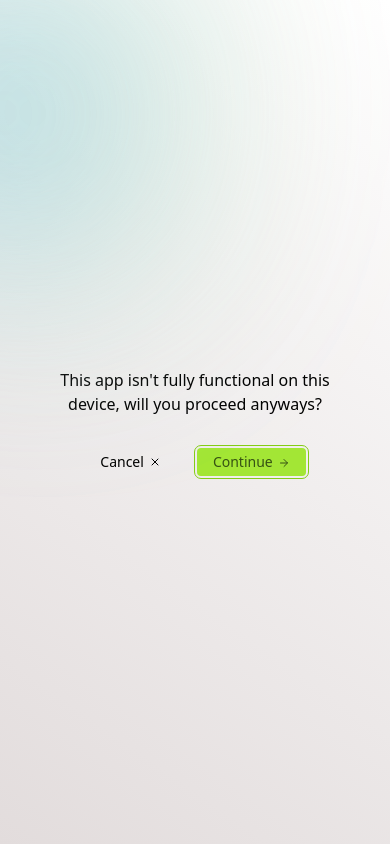
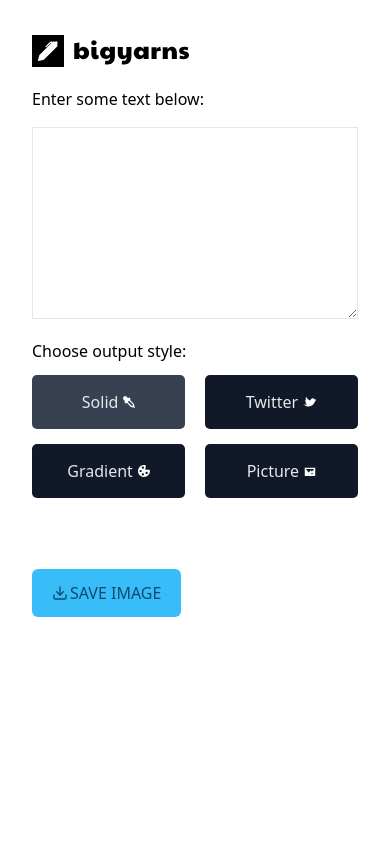
Before and after one commit to reelmza/bigyarns, a React (Create React App) app: page / in a window 390 px wide. Both pictures are taken after a click on the button "Continue". Shown: the top 844 px of the page. Built offline with nearby package versions, Linux system fonts and the light colour scheme.

Commit message:
First commit from HP pc

```diff
--- a/src/App.js
+++ b/src/App.js
@@ -1,12 +1,10 @@
-import { useRef, useState } from "react";
+import { useState } from "react";
 import html2canvas from "html2canvas";
-
 function App() {
   const [quoteText, setQuoteText] = useState("");
   const [activeStyle, setActiveStyle] = useState(["#222", "#fff"]);
   const [activeButton, setActiveButton] = useState("solid");
-  const [restrictedView, setRestrictedView] = useState(true);
-
+  const [restrictedView, setRestrictedView] = useState(null);
   const recordText = (e) => {
     e.preventDefault();
     console.log(e.target.value);
@@ -19,7 +17,6 @@ function App() {
       gradient: ["linear-gradient(315deg, #8BC6EC 0%, #9599E2 100%)", "#fff"],
       picture: ["url(https://picsum.photos/1000) center no-repeat", "#fff"],
     };
-
     setActiveStyle(styles[target]);
     return setActiveButton(target);
   };
@@ -41,10 +38,17 @@ function App() {
       document.getElementById("canvas-profile-details").style.marginTop = "0";
     });
   };
-
   return (
     <div className="content h-full lg:p-8 lg:grid lg:grid-cols-8 place-content-center">
-      <div className="options-box h-full lg:rounded-xl hidden lg:flex flex-col justify-center lg:col-span-3 px-8 md:px-14 lg:px-8 py-8 md:py-8 lg:py-8 bg-white shadow-lg">
+      {restrictedView == null || restrictedView === false ? (
+        <div
+          className={
+            "options-box h-full lg:rounded-xl lg:flex flex-col justify-center lg:col-span-3 px-8 md:px-14 lg:px-8 py-8 md:py-8 lg:py-8 bg-white shadow-lg " +
+            (restrictedView === true || restrictedView == null
+              ? "hidden"
+              : "flex")
+          }
+        >
           <div className="header flex items-center mb-5">
             <svg
               width="171"
@@ -101,7 +105,9 @@ function App() {
                 </button>
                 <button
                   className={
-                  activeButton === "twitter" ? "active bg-button" : "bg-button"
+                    activeButton === "twitter"
+                      ? "active bg-button"
+                      : "bg-button"
                   }
                   onClick={() => toggleStyle("twitter")}
                 >
@@ -144,7 +150,9 @@ function App() {
                 </button>
                 <button
                   className={
-                  activeButton === "picture" ? "bg-button active" : "bg-button"
+                    activeButton === "picture"
+                      ? "bg-button active"
+                      : "bg-button"
                   }
                   onClick={() => toggleStyle("picture")}
                 >
@@ -189,7 +197,19 @@ function App() {
             </div>
           </div>
         </div>
-      <div className="display-box hidden lg:flex items-center justify-center lg:ml-5 lg:col-span-5 md:mt-0 lg:mt-0">
+      ) : (
+        ""
+      )}
+
+      {restrictedView == null || restrictedView === false ? (
+        <div
+          className={
+            "display-box lg:flex items-center justify-center lg:ml-5 lg:col-span-5 md:mt-0 lg:mt-0 " +
+            (restrictedView === true || restrictedView == null
+              ? "hidden"
+              : "flex")
+          }
+        >
           <div
             className="canvas flex items-center justify-center"
             id="canvas"
@@ -207,7 +227,9 @@ function App() {
                   className="canvas-profile-details ml-2"
                   id="canvas-profile-details"
                 >
-                <h1 className="text-2xl font-normal leading-none">Big Yarns</h1>
+                  <h1 className="text-2xl font-normal leading-none">
+                    Big Yarns
+                  </h1>
                   <p className="text-md mt-1 leading-none font-light ">
                     @bigyarns_
                   </p>
@@ -220,34 +242,31 @@ function App() {
             </div>
           </div>
         </div>
-      <div className="blury-gradient"></div>
-      <div className="blury-gradient blur-2"></div>
+      ) : (
+        ""
+      )}
+
+      {restrictedView == null || restrictedView === true ? (
         <div className="small-screen h-full lg:hidden flex flex-col items-center justify-center p-12">
           <div className="small-screen__text text-center mb-8">
-          This app isn't fully functional on this device, will you proceed
-          anyways?
+            {restrictedView
+              ? "Please exit the window."
+              : "This app isn't fully functional on this device, will you proceed anyways?"}
           </div>
           <div className="small-screen__button-wrapper justify-center flex w-full">
-          <button className="small-screen__button flex items-center mr-5 py-1 px-4 font-medium text-sm">
+            {!restrictedView && (
+              <button
+                className="small-screen__button flex items-center mr-5 py-2 px-4 font-medium text-sm"
+                onClick={() => setRestrictedView(true)}
+              >
                 <span>Cancel</span>
-            <svg
-              xmlns="http://www.w3.org/2000/svg"
-              width="12"
-              height="12"
-              viewBox="0 0 24 24"
-              fill="none"
-              stroke="currentColor"
-              stroke-width="2"
-              stroke-linecap="round"
-              stroke-linejoin="round"
-              class="feather feather-x"
-              style={{ margin: "0.5px 0 0 5px" }}
+              </button>
+            )}
+            {!restrictedView && (
+              <button
+                className="small-screen__button flex items-center py-2 px-4 rounded bg-lime-400 focus:outline focus:outline-1 outline-offset-2 outline-lime-500 text-lime-900 text-sm font-medium"
+                onClick={() => setRestrictedView(false)}
               >
-              <line x1="18" y1="6" x2="6" y2="18"></line>
-              <line x1="6" y1="6" x2="18" y2="18"></line>
-            </svg>
-          </button>
-          <button className="small-screen__button flex items-center py-1 px-4 rounded bg-lime-400 focus:outline focus:outline-1 outline-offset-2 outline-lime-500 text-lime-900 text-sm font-medium">
                 <span>Continue</span>
                 <svg
                   xmlns="http://www.w3.org/2000/svg"
@@ -266,10 +285,16 @@ function App() {
                   <polyline points="12 5 19 12 12 19"></polyline>
                 </svg>
               </button>
+            )}
           </div>
         </div>
+      ) : (
+        ""
+      )}
+
+      {restrictedView == null && <div className="blury-gradient"></div>}
+      {restrictedView == null && <div className="blury-gradient blur-2"></div>}
     </div>
   );
 }
-
 export default App;
--- a/src/output.css
+++ b/src/output.css
@@ -832,6 +832,10 @@ video {
 }
 
 @media (min-width: 1024px) {
+  .lg\:visible {
+    visibility: visible;
+  }
+
   .lg\:col-span-3 {
     grid-column: span 3 / span 3;
   }
```
Lines whose indentation alone changed are shown as unchanged.
